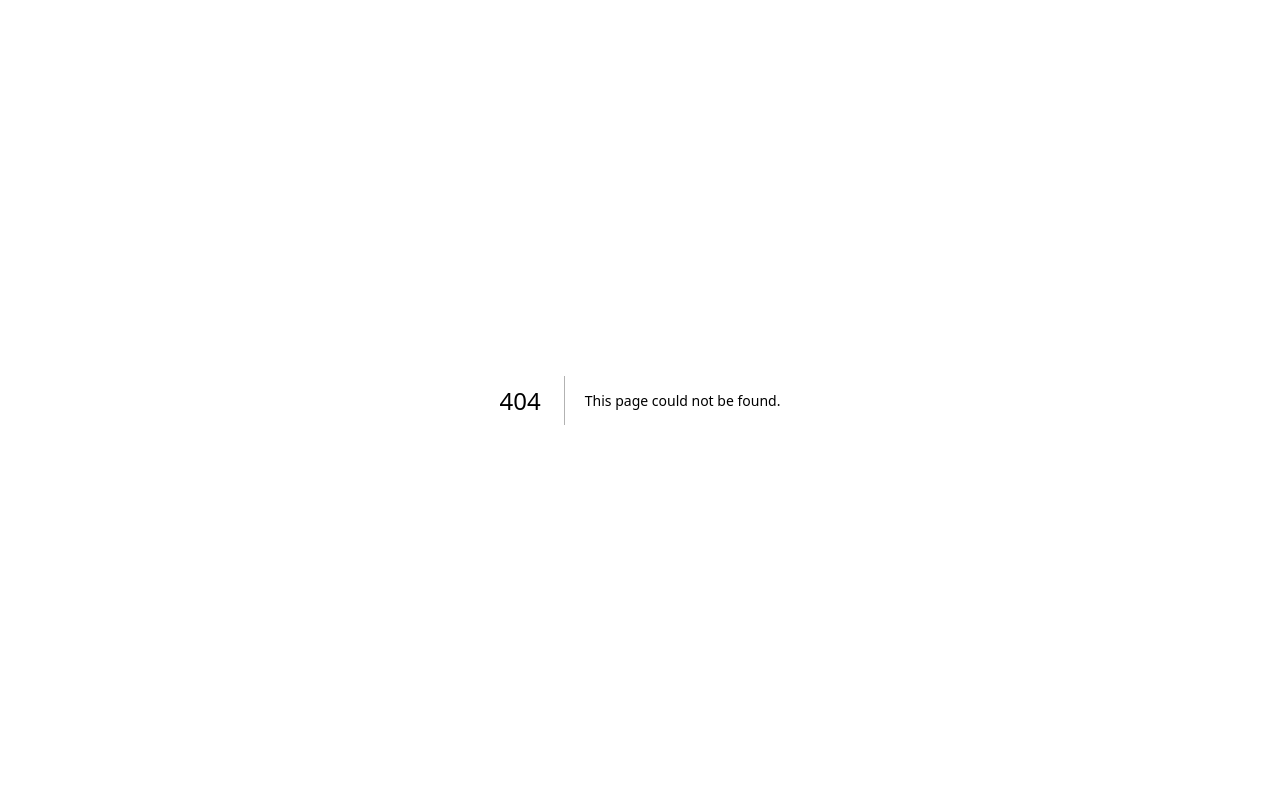
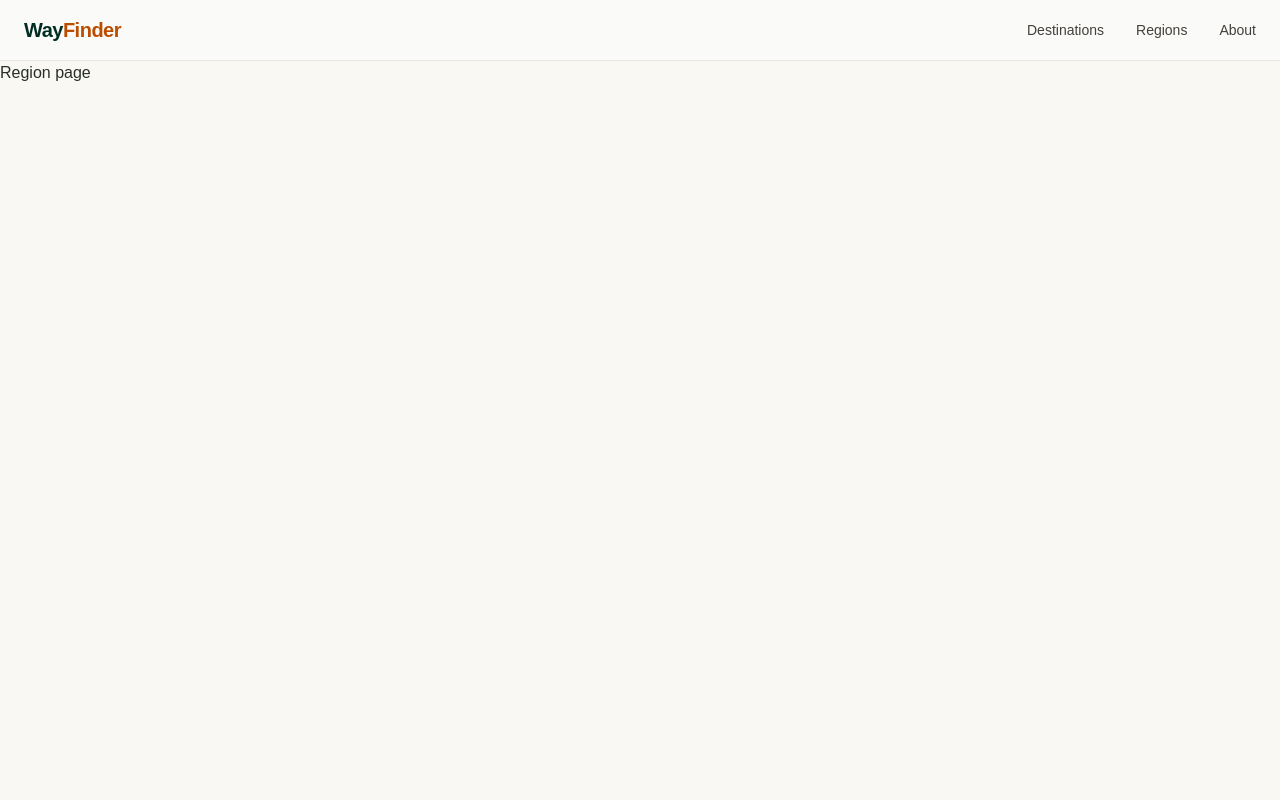
Before and after one commit to anand880441-source/01_travel_destination_explorer, a Next.js app: page /region in a window 1280 px wide. Before the commit this address had no page. Shown: the top 800 px of the page. Built offline with nearby package versions, Linux system fonts and the light colour scheme.

Commit message:
Add regions exploration page

```diff
--- /dev/null
+++ b/src/app/(main)/region/page.tsx
@@ -0,0 +1,9 @@
+const Region = () => {
+    return(
+        <div>
+            <h1>Region page</h1>
+        </div>
+    )
+}
+
+export default Region
```
